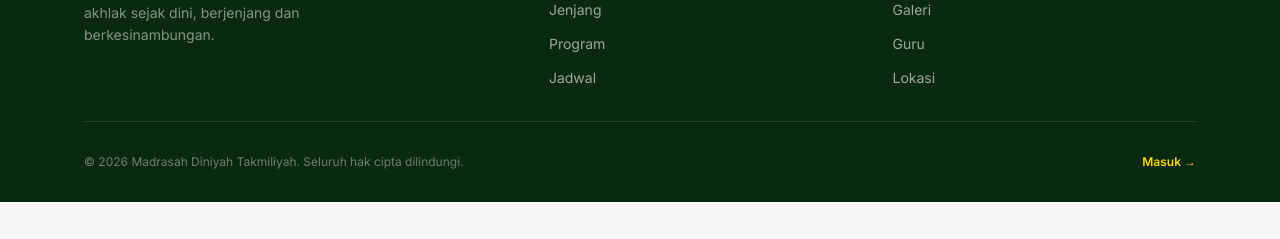
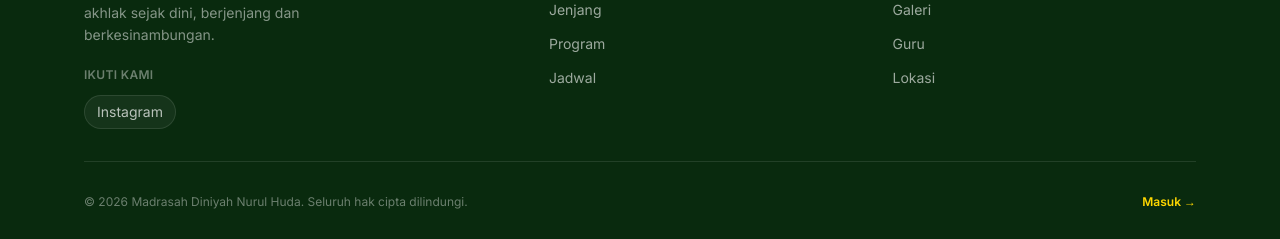
Before and after one commit to HUTAOCHAN99/Sistem-Informasi-Madin, a Next.js app: page / in a window 1280 px wide. Shown: the part 6179-6418 px from the top of the page. Before the commit the page ends 6381 px from the top, so only its background shows below. Built offline with nearby package versions, Linux system fonts and the light colour scheme; no server answers.

Commit message:
perbaikan sosmed

```diff
--- a/src/components/landing/Footer.tsx
+++ b/src/components/landing/Footer.tsx
@@ -36,6 +36,29 @@ export default function Footer() {
               Membina santri mendalami Al-Qur&apos;an, fiqih, dan akhlak sejak dini,
               berjenjang dan berkesinambungan.
             </p>
+
+            <div className="mt-5">
+              <p className="text-white/40 text-xs font-semibold uppercase tracking-wide">
+                Ikuti Kami
+              </p>
+              <div className="mt-3 flex flex-wrap gap-2">
+                {[
+                  { label: "Instagram", href: "https://instagram.com" },
+                  // { label: "Facebook", href: "https://facebook.com" },
+                  // { label: "YouTube", href: "https://youtube.com" },
+                ].map((social) => (
+                  <a
+                    key={social.label}
+                    href={social.href}
+                    target="_blank"
+                    rel="noreferrer"
+                    className="rounded-full border border-white/10 bg-white/5 px-3 py-1.5 text-sm text-white/70 transition-colors hover:bg-white/10 hover:text-white"
+                  >
+                    {social.label}
+                  </a>
+                ))}
+              </div>
+            </div>
           </div>
 
           <div>
@@ -73,7 +96,7 @@ export default function Footer() {
 
         <div className="flex flex-col sm:flex-row items-center justify-between gap-4">
           <p className="text-white/40 text-xs">
-            © {new Date().getFullYear()} Madrasah Diniyah Takmiliyah. Seluruh hak cipta dilindungi.
+            © {new Date().getFullYear()} Madrasah Diniyah Nurul Huda. Seluruh hak cipta dilindungi.
           </p>
           <Link
             href="/dashboard"
```
